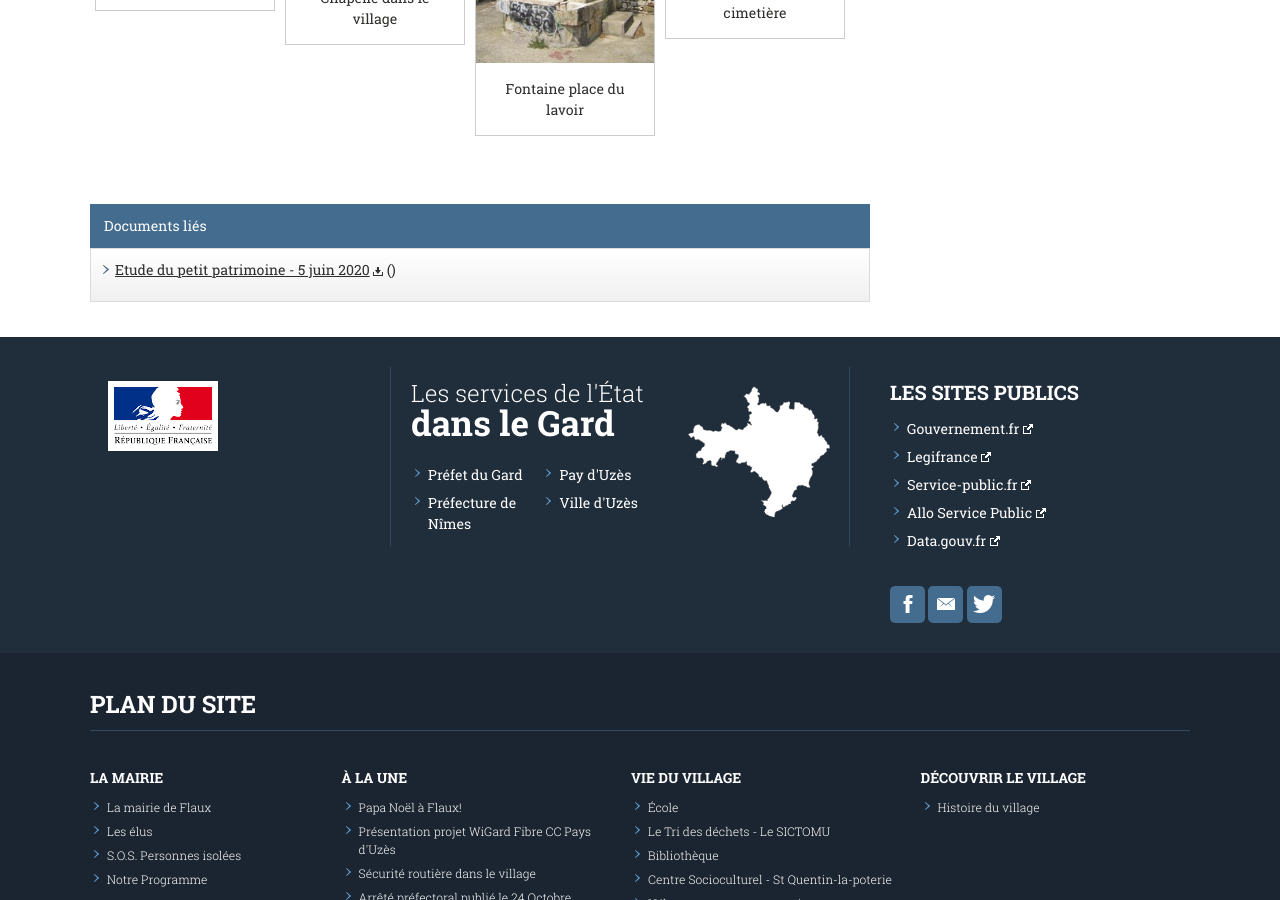
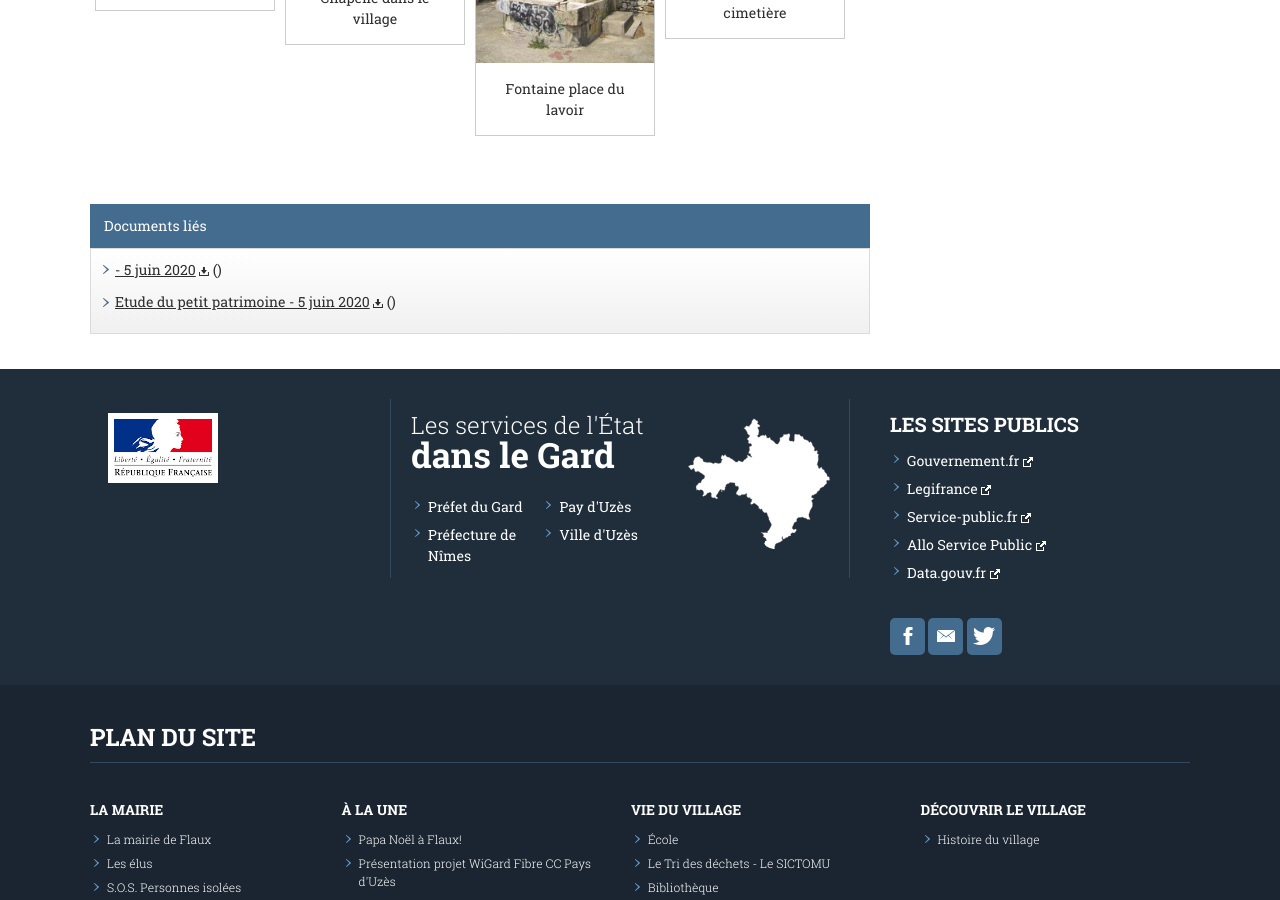
Before and after one commit to Flaux-Village/flaux-village.github.io, a Jekyll site: the page built from interets.md, in a window 1280 px wide and 900 px high, scrolled down 1549 px. Built offline with Jekyll 4.4.1, drawn with Linux system fonts in a browser that asks for light colours.

Commit message:
Update interets.md

```diff
--- a/interets.md
+++ b/interets.md
@@ -9,9 +9,12 @@ illustration: /assets/illustrations/flauxcloche_landscape_980.JPG
 description_illustration: La Mairie de Flaux.
 introduction:
 documents:
+- fiche:
+  date_texte: 5 juin 2020
+  addresse: /assets/documents/200731 histoire de clochers.pdf
 - fiche: Etude du petit patrimoine
   date_texte: 5 juin 2020
-  addresse: assets/documents/FICHE_IPP_FLAUX.pdf
+  addresse: /assets/documents/FICHE_IPP_FLAUX.pdf
 
 menu_secondaire:
 - titre: Histoire
```
